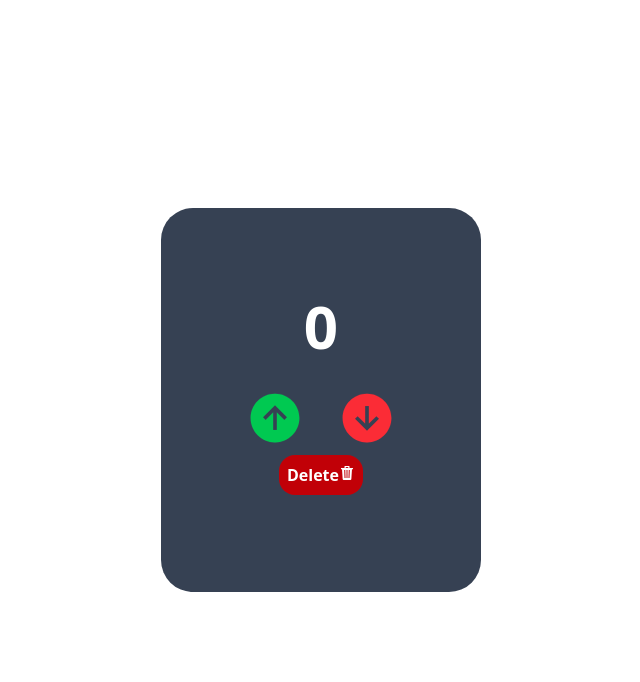
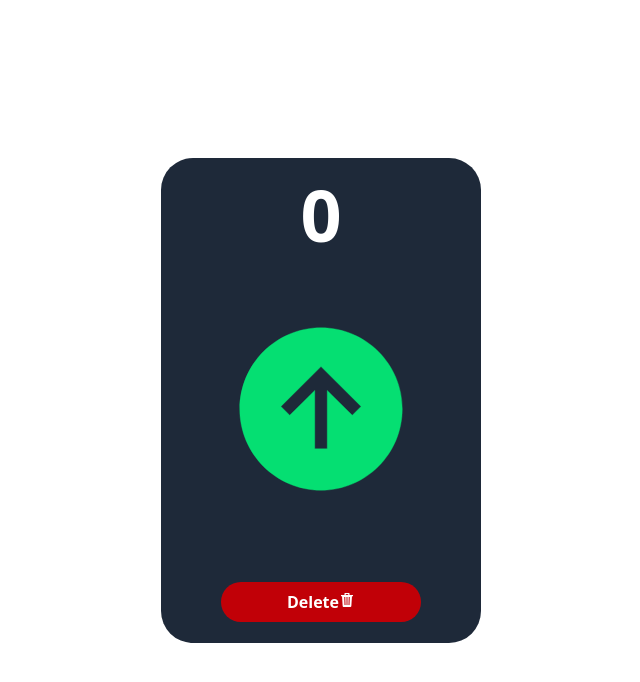
Before and after one commit to sadaqhassan/Counter, a plain HTML site: page index.html in a window 1280 px wide. Shown: the whole page, without its empty margins (319-959 px from the left). Drawn offline with nearby package versions, Linux system fonts and the light colour scheme.

Commit message:
changing themes

```diff
--- a/app.js
+++ b/app.js
@@ -10,19 +10,7 @@ plus.addEventListener('click',()=>{
     text.innerHTML=count
 })
 
-minus.addEventListener('click',()=>{
-    count--
-    text.textContent=count;
-})
-
 dalete.addEventListener('click',()=>{
     count=0
     text.textContent=count
 })
-
-
-    if (count < 0) {
-        text.style.color = 'red';
-    } else {
-        text.style.color = 'white';
-    }
--- a/index.html
+++ b/index.html
@@ -7,17 +7,17 @@
     <title>Counter-app</title>
 </head>
 <body class="flex flex-col justify-center items-center min-h-screen ">
-    <div class="bg-gray-700  font-bold w-80 h-96  rounded-4xl ">
-        <div class="justify-center flex flex-col items-center mt-22">
-        <h1 id="text" class="text-6xl mb-8">
+    <div class="bg-gray-800  font-bold w-80 h-[485px]  rounded-4xl ">
+        <div class="justify-center flex flex-col items-center mt-5">
+        <h1 id="text" class="text-7xl text-white mb-8">
             0
         </h1>
-        <div class="flex gap-8">
-        <button id="plus" class="text-6xl text-green-500"><ion-icon name="arrow-up-circle-sharp"></ion-icon></button>
-        <button id="minus" class="text-6xl text-red-500"><ion-icon name="arrow-down-circle-sharp"></ion-icon></ion-icon></button>
-       </div>
-       <button class="bg-red-700 rounded-2xl px-2 py-2 text-white " id="delete"> Delete<ion-icon class="" name="trash-sharp"></ion-icon></button>
-       </div>
+        <div class="flex flex-col">
+        <button id="plus" class="text-[200px] text-green-400"><ion-icon name="arrow-up-circle-sharp"></ion-icon></button>
+
+
+       <button class="bg-red-700 rounded-4xl px-4 py-2 text-white " id="delete"> Delete<ion-icon class="" name="trash-sharp"></ion-icon></button>
+
     </div>
 
 
```
